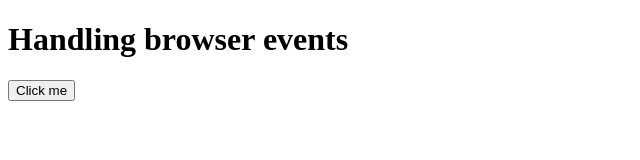
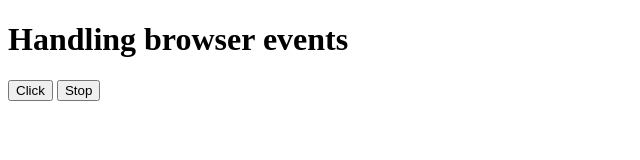
Before and after one commit to Sonukumar201995/Learn-javascript, a plain HTML site: page browserevent/index.html in a window 1280 px wide. Shown: the full height of the page, 0-640 px from the left. Drawn offline with Linux system fonts and the light colour scheme.

Commit message:
browser in javascritp

```diff
--- a/browserevent/index.html
+++ b/browserevent/index.html
@@ -8,7 +8,8 @@
 </head>
 <body>
     <h1>Handling browser events</h1>
-    <button id="btn">Click me</button>
+    <button id="btn">Click</button>
+    <button id="stop">Stop</button>
 
     <script src="script.js"></script>
 </body>
--- a/browserevent/script.js
+++ b/browserevent/script.js
@@ -1,5 +1,12 @@
 let btn = document.getElementById("btn");
+let stopBtn = document.getElementById("stop");
 
-btn.addEventListener("click", function() {
-  alert("Button clicked!");
+function handleClick() {
+  alert("Button clicked");
+}
+
+btn.addEventListener("click", handleClick);
+
+stopBtn.addEventListener("click", function() {
+  btn.removeEventListener("click", handleClick);
 });
```
